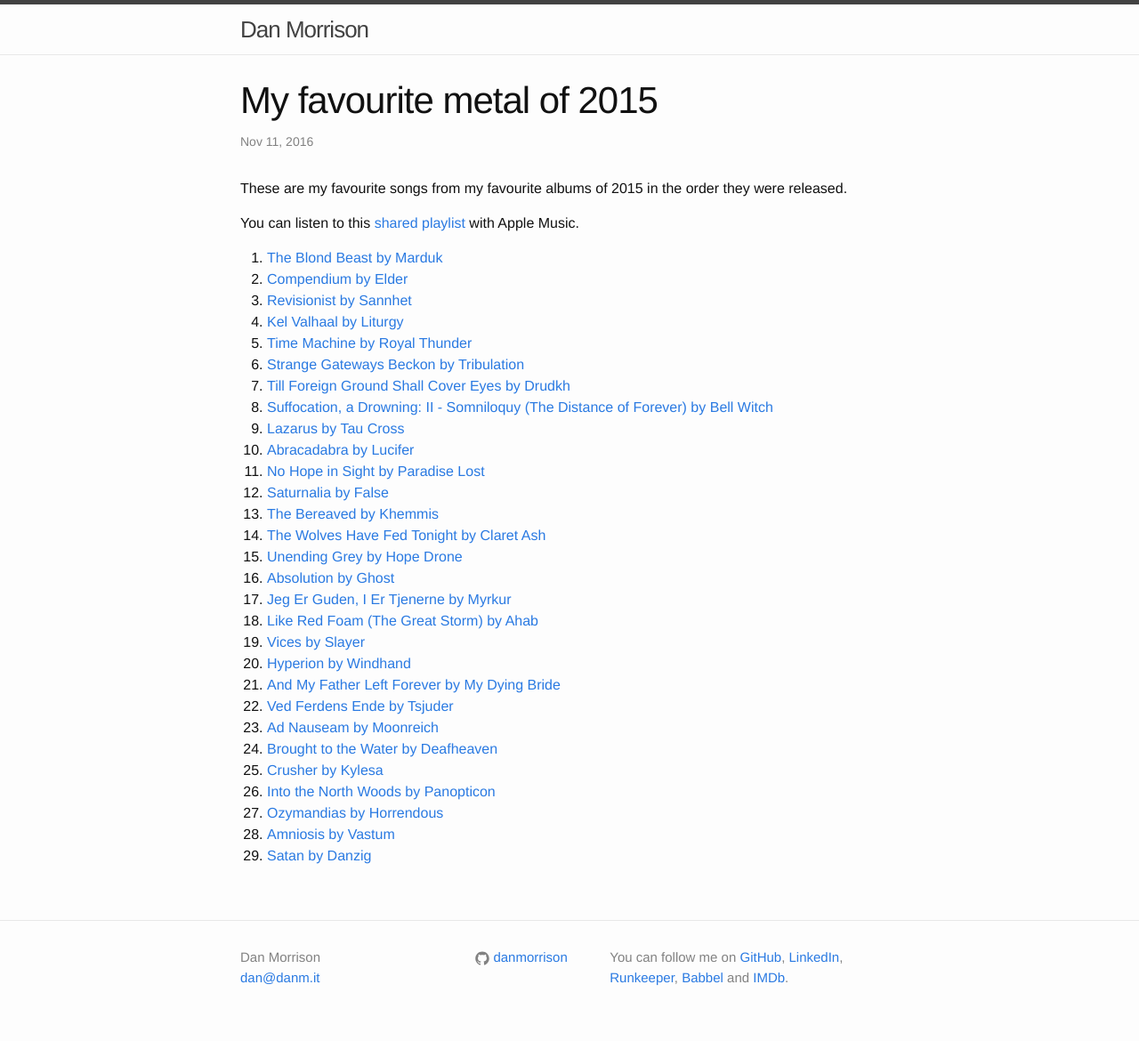
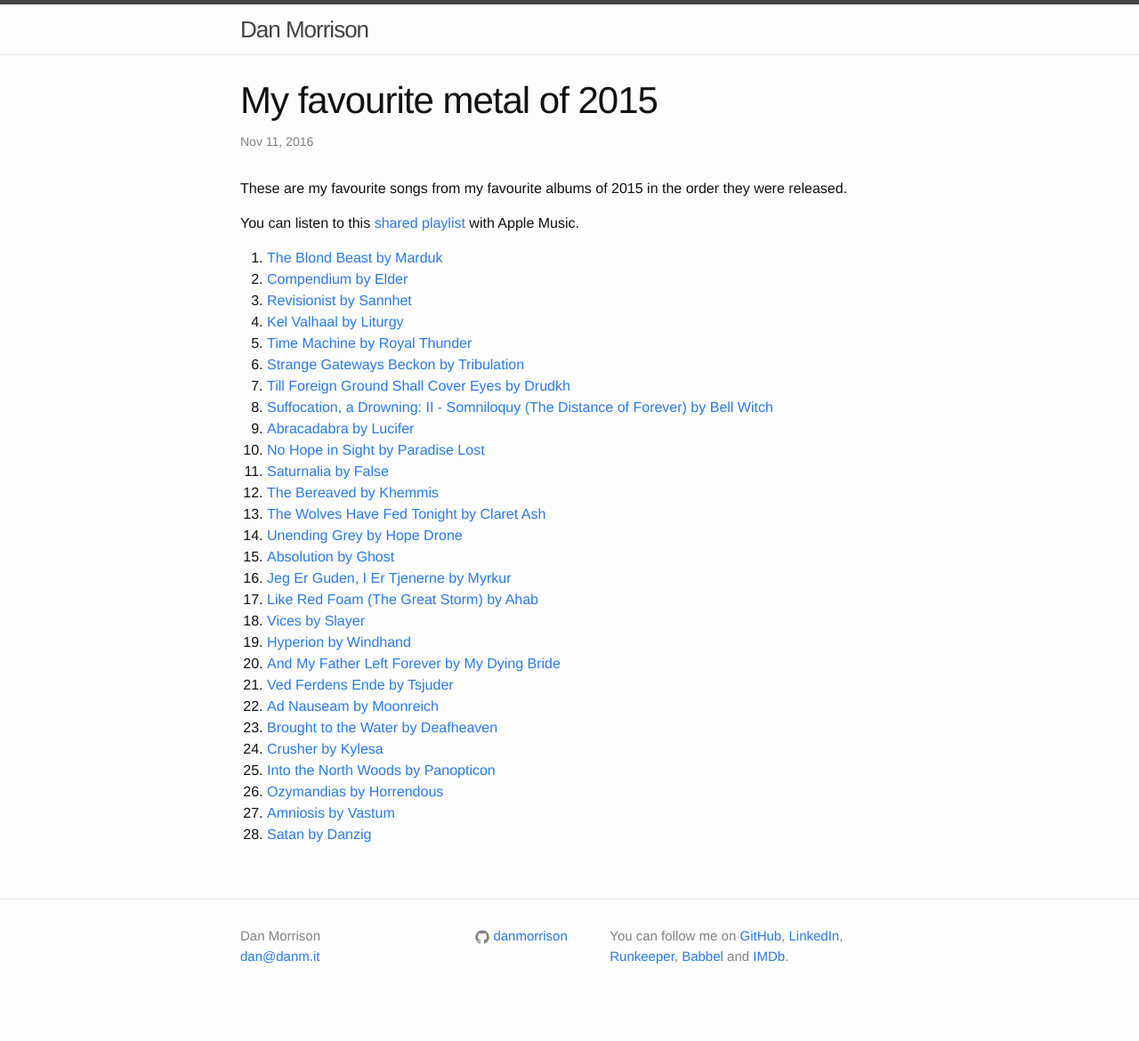
Before and after one commit to danmorrison/danmorrison.github.io, a Jekyll site: the page built from _posts/2016-11-11-metal-2015.md, in a window 1280 px wide. Shown: the whole page at 89% size. Built offline with Jekyll 4.4.1, drawn with Linux system fonts in a browser that asks for light colours; after the commit the page ends 1146 px from its top, so only the background shows below that.

Commit message:
Remove Lazarus

```diff
--- a/_posts/2016-11-11-metal-2015.md
+++ b/_posts/2016-11-11-metal-2015.md
@@ -18,7 +18,6 @@
 1. [Strange Gateways Beckon by Tribulation](https://itunes.apple.com/album/id1056468667?i=1056468871) <!-- 2015-04-20 -->
 1. [Till Foreign Ground Shall Cover Eyes by Drudkh](https://itunes.apple.com/album/id973680730?i=973680744) <!-- 2015-04-20 -->
 1. [Suffocation, a Drowning: II - Somniloquy (The Distance of Forever) by Bell Witch](https://itunes.apple.com/album/id979739886?i=979739889) <!-- 2015-04-28 -->
-1. [Lazarus by Tau Cross](https://itunes.apple.com/album/id975345545?i=975345550) <!-- 2015-05-19 -->
 1. [Abracadabra by Lucifer](https://itunes.apple.com/album/id987232553?i=987232556) <!-- 2015-05-25 -->
 1. [No Hope in Sight by Paradise Lost](https://itunes.apple.com/album/id1056440839?i=1056440840) <!-- 2015-06-01 -->
 1. [Saturnalia by False](https://itunes.apple.com/album/id992762466?i=992762475) <!-- 2015-06-16 -->
```
